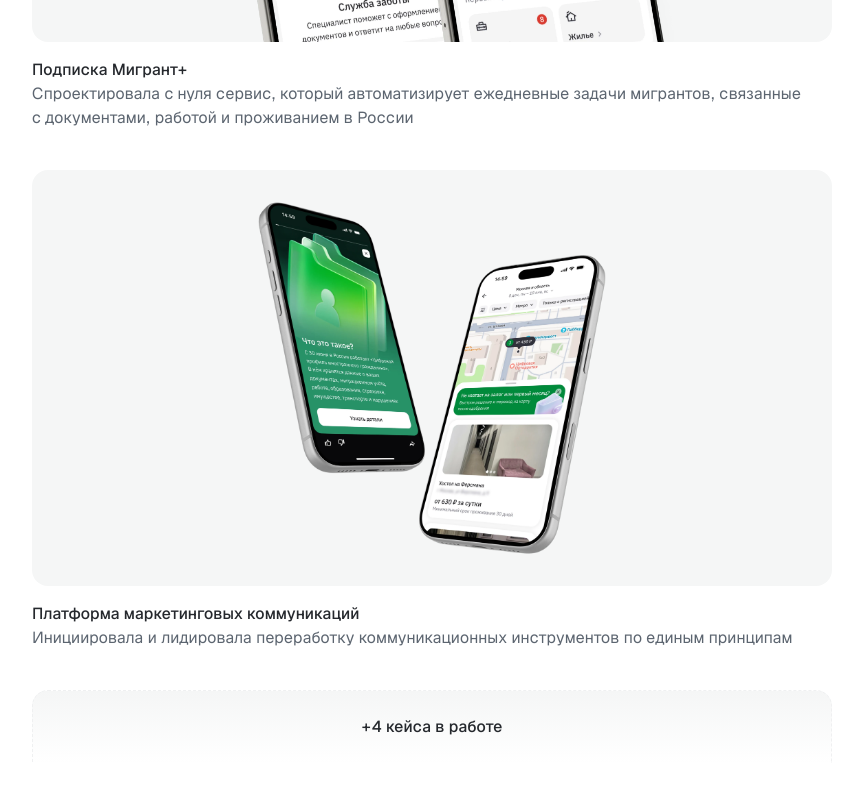
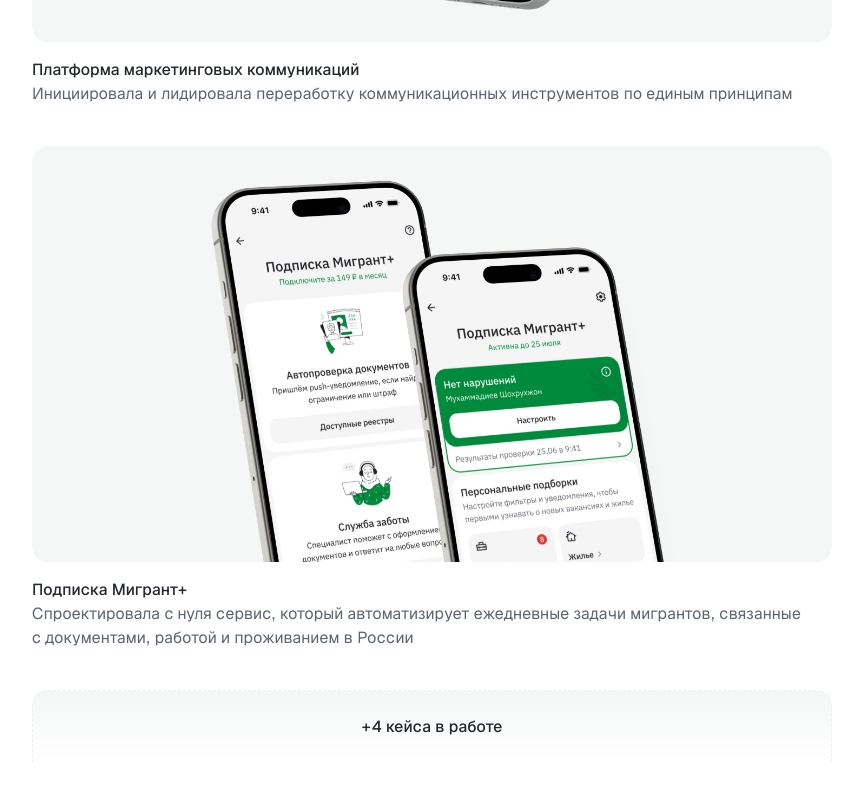
Before and after one commit to Yulianiaa/portfolio, a Next.js app: page / in a window 1280 px wide. Shown: the part 854-1654 px from the top of the page, without its empty margins (208-1071 px from the left). Built offline with nearby package versions, Linux system fonts and the light colour scheme.

Commit message:
Reorder homepage case cards

```diff
--- a/content/cases.ts
+++ b/content/cases.ts
@@ -1013,4 +1013,4 @@ const subscriptionCase: CaseSummary = {
   ],
 };
 
-export const cases: CaseSummary[] = [subscriptionCase, marketingCommunicationsPlatform];
+export const cases: CaseSummary[] = [marketingCommunicationsPlatform, subscriptionCase];
```
